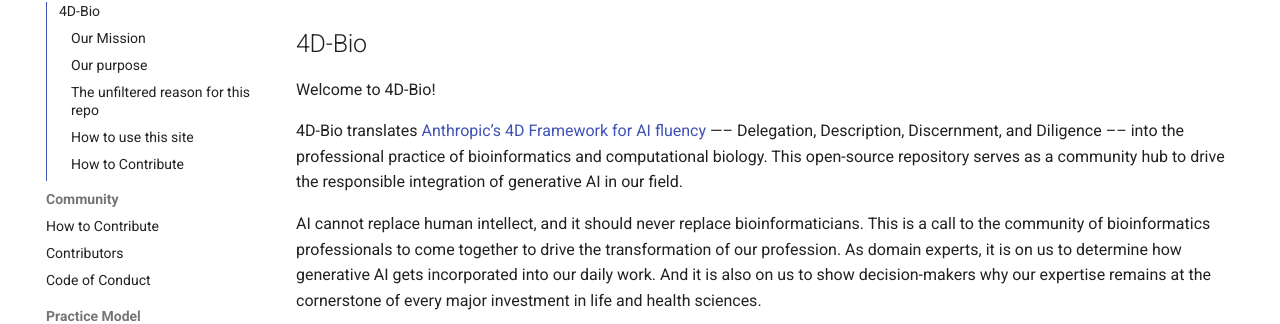
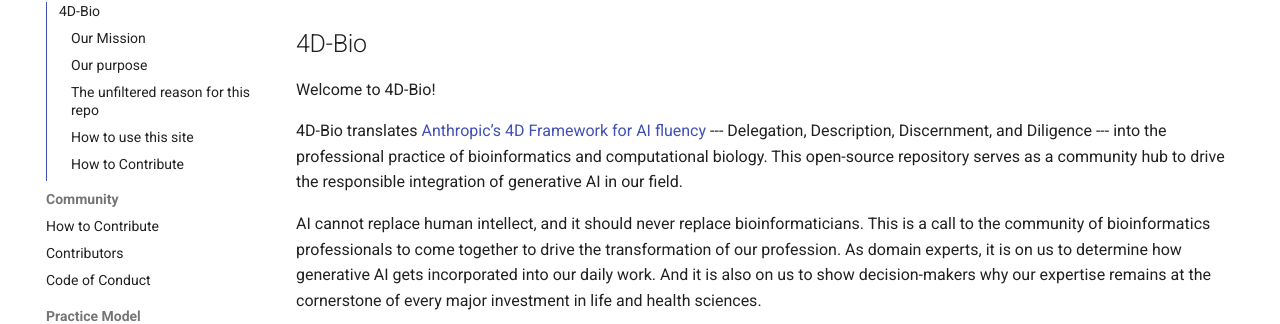
Before and after one commit to larisa-msoto/ai-bioinformatics-practice-model, an MkDocs documentation site: the page built from docs/index.md, in a window 1280 px wide and 900 px high. Shown: the part 202-526 px from the top of the window. Built offline with MkDocs 1.6.1 and Material for MkDocs 9.7.7, drawn with Linux system fonts in a browser that asks for light colours; comment, search, counter and statistics services are not loaded.

Commit message:
fixed typo

```diff
--- a/docs/index.md
+++ b/docs/index.md
@@ -2,7 +2,7 @@
 
 Welcome to 4D-Bio!
 
-4D-Bio translates [Anthropic’s 4D Framework for AI fluency](https://www-cdn.anthropic.com/334975cdec18f744b4fa511dc8518bd8d119d29d.pdf?ref=hackshackers.com) —– Delegation, Description, Discernment, and Diligence –– into the professional practice of bioinformatics and computational biology. This open-source repository serves as a community hub to drive the responsible integration of generative AI in our field.
+4D-Bio translates [Anthropic’s 4D Framework for AI fluency](https://www-cdn.anthropic.com/334975cdec18f744b4fa511dc8518bd8d119d29d.pdf?ref=hackshackers.com) --- Delegation, Description, Discernment, and Diligence --- into the professional practice of bioinformatics and computational biology. This open-source repository serves as a community hub to drive the responsible integration of generative AI in our field.
 
 AI cannot replace human intellect, and it should never replace bioinformaticians. This is a call to the community of bioinformatics professionals to come together to drive the transformation of our profession. As domain experts, it is on us to determine how generative AI gets incorporated into our daily work. And it is also on us to show decision-makers why our expertise remains at the cornerstone of every major investment in life and health sciences.
 
```
